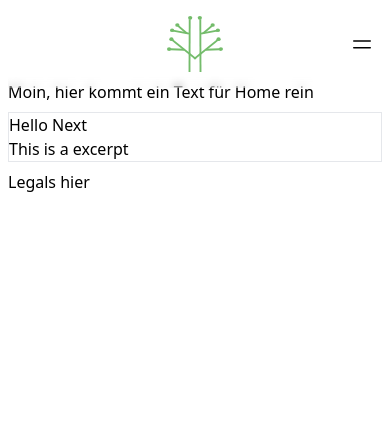
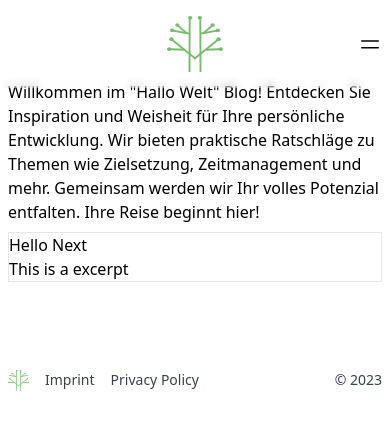
Before and after one commit to matthias-matthies/blog, a Next.js app: page / in a window 390 px wide. Shown: the top 428 px of the page. Built offline with nearby package versions, Linux system fonts and the light colour scheme.

Commit message:
Footer Component

```diff
--- a/app/components/LayoutFooter.tsx
+++ b/app/components/LayoutFooter.tsx
@@ -1,7 +1,27 @@
+import Link from "next/link";
+import Image from "next/image";
+import Logo from "@/app/assets/Logo.svg"
+
 const LayoutFooter = ({ className = "" }: {className?: string;}) => {
     return (
-        <footer className={className}>
-            Legals hier
+        <footer className={`text-gray-700 flex justify-between text-sm pt-20 pb-4 ${className}`}>
+            <ul className={`flex flex-row`}>
+                <li className={`mr-4`}>
+                    <Link href={`/`}>
+                    <Image
+                        src={Logo}
+                        width={21}
+                        height={21}
+                        alt={`Blog Logo with Link to Homepage`}
+                        />
+                    </Link>
+                </li>
+                <li className={`mr-4`}><Link href={`/legals/imprint`}>Imprint</Link></li>
+                <li><Link href={`/legals/privacy-policy`}>Privacy Policy</Link></li>
+            </ul>
+            <div>
+                &copy; {new Date().getFullYear()} {process.env.IMPRINT_OWNER}
+            </div>
         </footer>
     )
 }
--- a/app/components/LayoutHeader.tsx
+++ b/app/components/LayoutHeader.tsx
@@ -8,7 +8,7 @@ const LayoutHeader = ({ className = "" }: {className?: string;}) => {
     return (
         <header className={`fixed top-0 w-screen ${className}`}>
             <Navbar links={links} className={`container mx-auto z-10`} />
-            <MobileNavbar links={links} className={`container mx-auto z-10`}/>
+            <MobileNavbar links={links} className={`z-10`}/>
         </header>
     )
 }
--- a/app/components/MobileNavbar.tsx
+++ b/app/components/MobileNavbar.tsx
@@ -16,8 +16,8 @@ const MobileNavbar = ({ className = "", links = [] }: {className?: string; links
     const debouncedIsNavOpen = useDebounce(navOpen, 100)
 
     useEffect(() => {
-        if (scrollDirection === "up" && hideNav == true) setHideNav(false)
-        if (scrollDirection === "down" && hideNav == false) setHideNav(true)
+        if (scrollDirection === "up" && hideNav) setHideNav(false)
+        if (scrollDirection === "down" && !hideNav) setHideNav(true)
     },[scrollDirection])
     const toggleNav = () => {
         setNavOpen(!navOpen)
@@ -50,7 +50,7 @@ const MobileNavbar = ({ className = "", links = [] }: {className?: string; links
                     <li className={`text-lg font-bold uppercase my-2`}><Link onClick={() => setNavOpen(false)} href={`/blog`}>Blog</Link></li>
                     {links.map((link) => (<li className={`text-lg font-bold uppercase my-2`}><Link onClick={() => setNavOpen(false)} href={`/${link.absPath}`}>{link.name}</Link></li>))}
                 </ul>
-                <div className={`${debouncedIsNavOpen ? "translate-x-0" : "translate-x-full" } absolute transform transition duration-300 flex top-0 left-0 w-full h-screen flex-col bg-gradient-to-l from-white from-50% backdrop-blur-sm z-[5] block md:hidden`} />
+                <div className={`${debouncedIsNavOpen ? "translate-x-0" : "translate-x-full" } absolute transform transition duration-300 top-0 left-0 w-full h-screen bg-gradient-to-l from-white from-50% backdrop-blur-sm z-[5] md:hidden`} />
             </div>
         </>
     )
--- a/app/layout.tsx
+++ b/app/layout.tsx
@@ -19,7 +19,7 @@ export default function RootLayout(
     return (
         <html lang="en">
             <body>
-                <LayoutHeader className={"md:px-0 px-2"} />
+                <LayoutHeader />
                 <main className={"container mx-auto md:px-0 px-2 mt-20 md:mt-24 lg:mt-40"}>
                     {children}
                 </main>
--- a/app/page.tsx
+++ b/app/page.tsx
@@ -15,7 +15,8 @@ export default function Home() {
 
     return (
         <>
-            <p>{process.env.HOMETEXT}</p>
+            <p>Willkommen im "Hallo Welt" Blog! Entdecken Sie Inspiration und Weisheit für Ihre persönliche Entwicklung. Wir bieten praktische Ratschläge zu Themen wie Zielsetzung, Zeitmanagement und mehr. Gemeinsam werden wir Ihr volles Potenzial entfalten. Ihre Reise beginnt hier!</p>
+
             <ul>
                 {displayedArticles.map((article) => (<li><ArticleCard key={article.slug} article={article}/></li>))}
             </ul>
```
